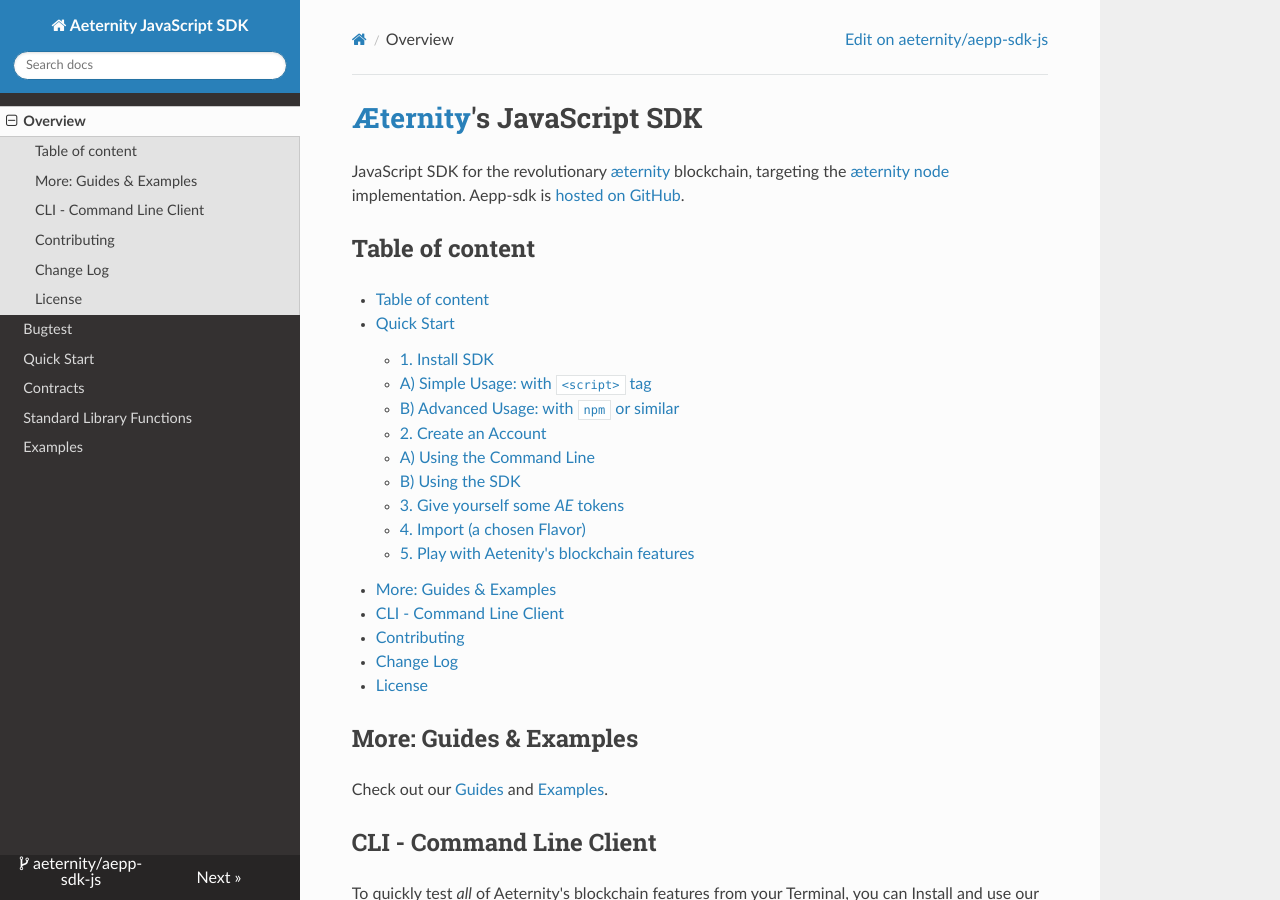
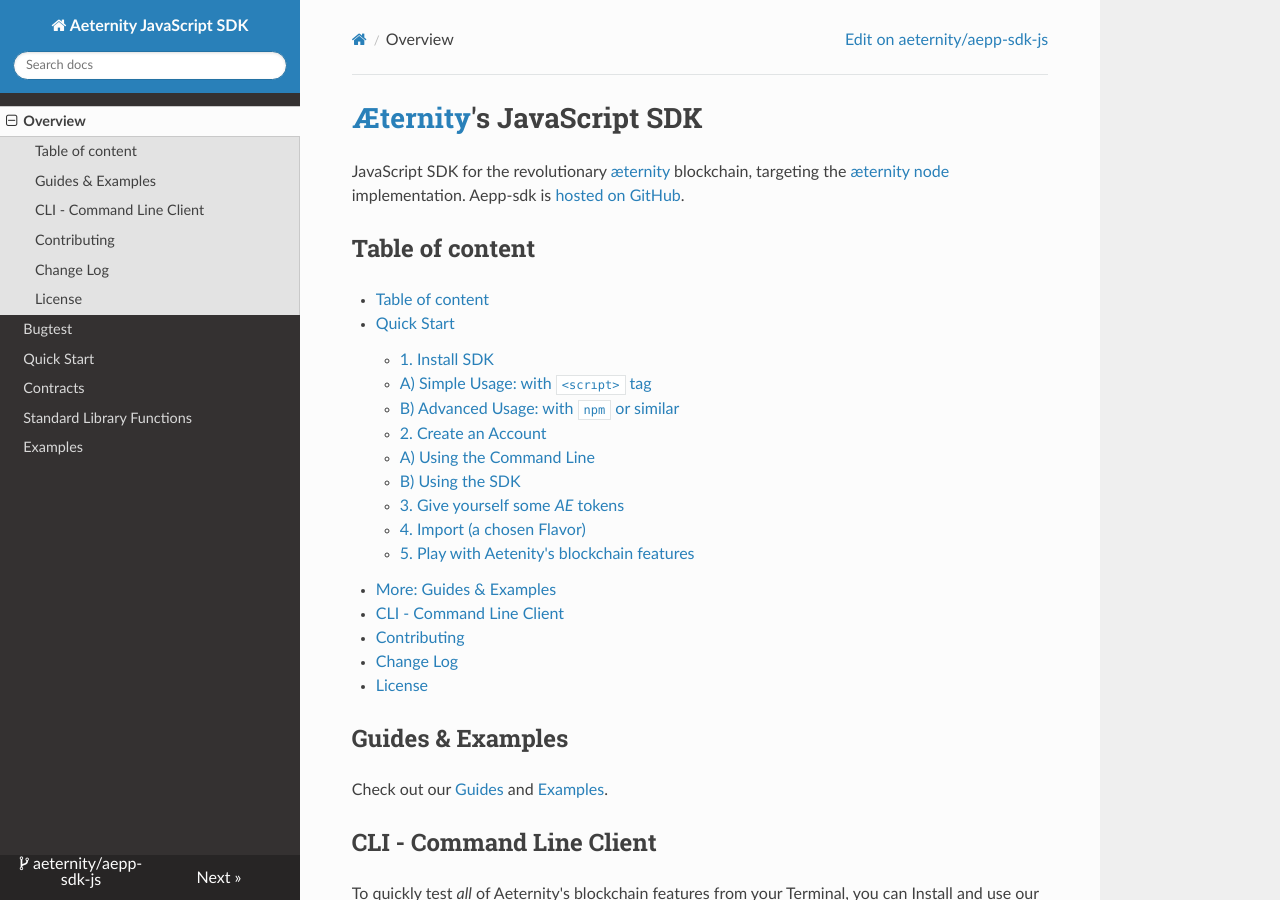
Before and after one commit to aeternity/aepp-sdk-js, an MkDocs documentation site: the page built from docs/index.md, in a window 1280 px wide and 900 px high. Built offline with MkDocs 1.6.1, drawn with Linux system fonts in a browser that asks for light colours; nearby versions of some CDN libraries; a script that is not in the unit is left out.

Commit message:
state before moving guides and other heavier mods

```diff
--- a/docs/index.md
+++ b/docs/index.md
@@ -14,7 +14,7 @@
   - [Table of content](#Table-of-content)
   - [Quick Start](./guides/quick-start.md)
     - [1. Install SDK](#1-Install-SDK)
-      - [A) Simple Usage: with ` <script>` tag](#A-Simple-Usage-with-script-tag)
+      - [A) Simple Usage: with ` <scrıpt>` tag](#A-Simple-Usage-with-script-tag)
       - [B) Advanced Usage: with `npm` or similar](#B-Advanced-Usage-with-npm-or-similar)
     - [2. Create an Account](#2-Create-an-Account)
       - [A) Using the Command Line](#A-Using-the-Command-Line)
@@ -29,9 +29,9 @@
   - [License](#License)
 
 
-## More: Guides & Examples
+## Guides & Examples
 
-Check out our [Guides](docs/README.md) and [Examples](examples/README.md).
+Check out our [Guides](./guides.md) and [Examples](examples/README.md).
 
 ## CLI - Command Line Client
 
```
Also changed, not shown: docs/guides.md (renamed from docs/README.md).
